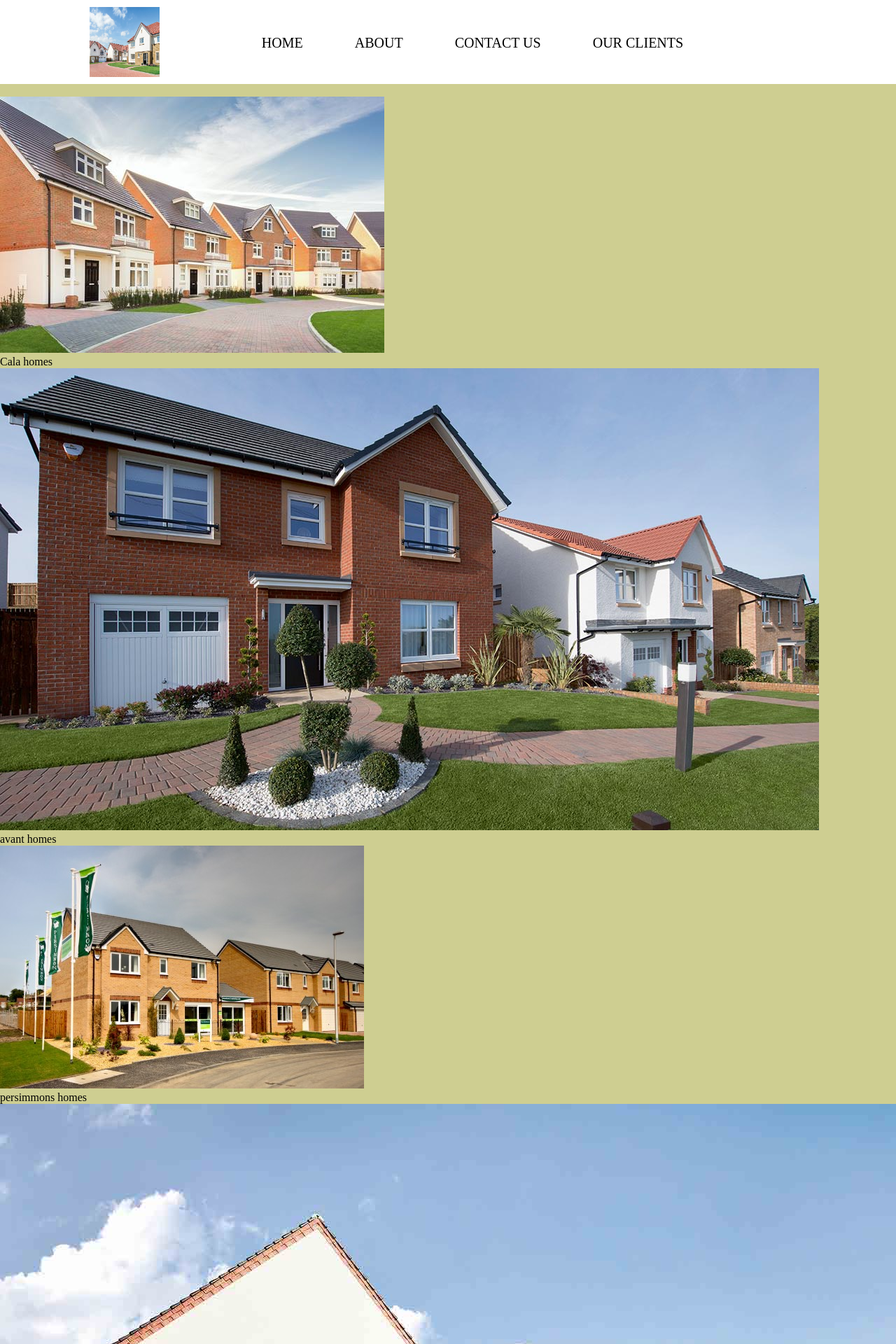
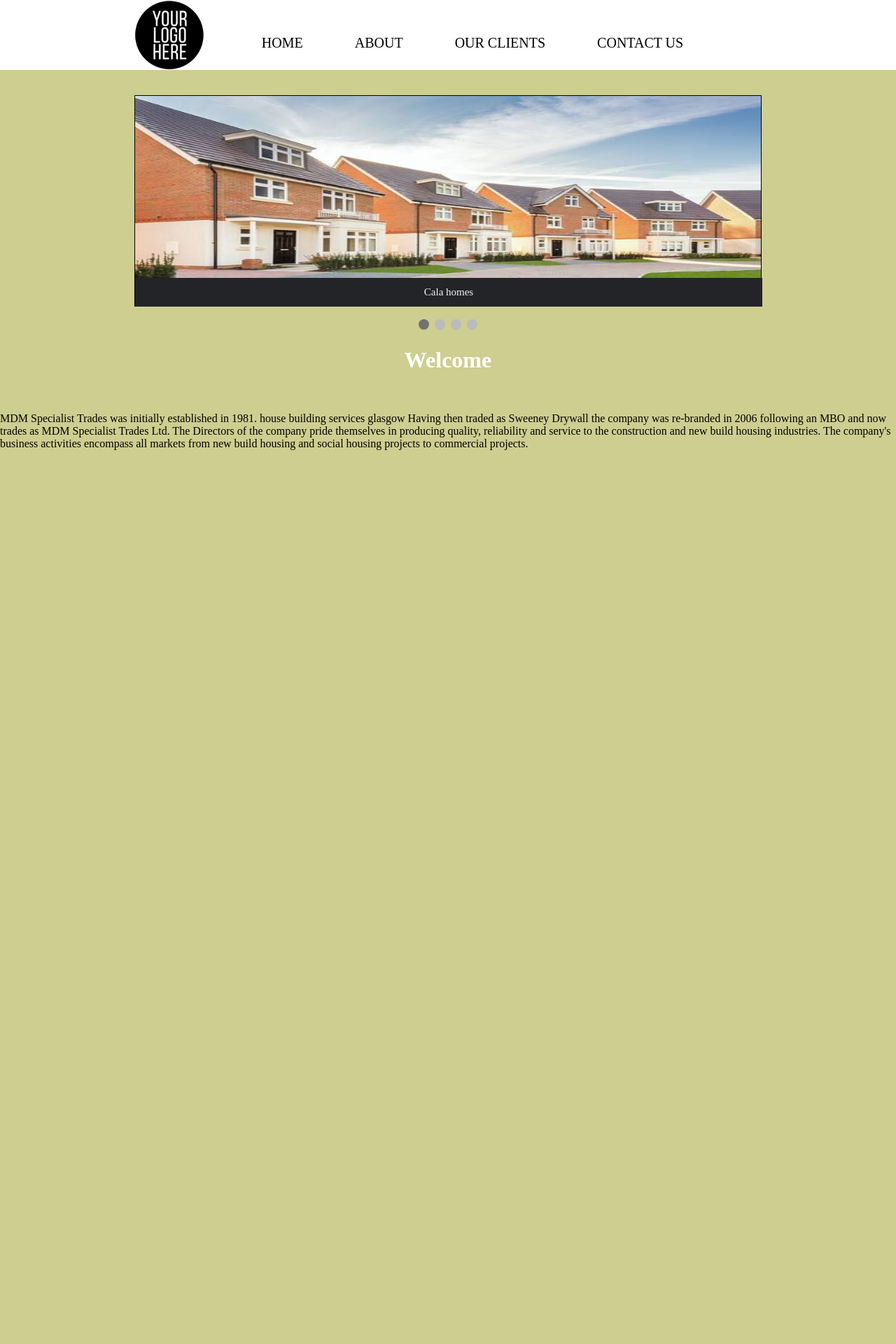
Before and after one commit to JackWatters/mdm_trades_project, a Django app: page / in a window 1280 px wide; the page is wider, and only the part inside the window is pictured. Shown: the top 1920 px of that part at 70% size. After the commit the page ends 643 px from the top of that part, so only its background shows below. Run offline with Django 3.2, Linux system fonts and the light colour scheme.

Commit message:
slideshow

```diff
--- a/mdm_trades_project/urls.py
+++ b/mdm_trades_project/urls.py
@@ -19,11 +19,11 @@ Including another URLconf
     1. Import the include() function: from django.conf.urls import url, include
     2. Add a URL to urlpatterns:  url(r'^blog/', include('blog.urls'))
 """
-from django.conf.urls import url
+from django.conf.urls import include, url
 from django.contrib import admin
 
 urlpatterns = [
     url(r'^$', views.home, name='home'),
     url(r'^trades/', include('trades.urls')),
-    url(r'^admin/', admin.site.urls),
+    url(r'^admin/', include(admin.site.urls)),
 ]
--- a/static/trades/style.css
+++ b/static/trades/style.css
@@ -1,5 +1,5 @@
 .container {
-    width: 80%;
+    width: 70%;
     margin: 0 auto;
 }
 
@@ -17,7 +17,7 @@ header::after {
 
 nav {
     position: absolute;
-    left: 0px;
+    left:0px;
     height: 40px;
     width: 100%;
     text-align: center;
@@ -26,8 +26,8 @@ nav {
 
 
 .logo {
-    padding: 10px 0;
     float: left;
+    left: 30px;
     height: 100px;
     width: 100px;
 }
@@ -77,6 +77,60 @@ nav a:hover::after {
 
 
 body {
+    font-family: "Times New Roman", Times, serif;
     margin: 0;
     background-color: #cece91;
 }
+
+.slideShow {
+    width: 70%;
+    position: relative;
+    margin: auto;
+}
+
+.mySlides {
+    display: none;
+    height: 300px;
+    border: solid 1px black;
+
+}
+
+.caption {
+    color: #f2f2f2;
+    font-size: 15px;
+    padding-top: 12px;
+    padding-bottom: 12px;
+    position: absolute;
+    bottom: 0;
+    width: 100%;
+    text-align: center;
+    background-color: #222428;
+}
+
+.numbertext {
+    color: #f2f2f2;
+    font-size: 12px;
+    padding: 8px 12px;
+    position: absolute;
+    top: 0;
+}
+
+.dot {
+    cursor: pointer;
+    height: 15px;
+    width: 15px;
+    margin: 0 2px;
+    background-color: #bbb;
+    border-radius: 50%;
+    display: inline-block;
+    transition: background-color .6s ease;
+}
+
+.active,.dot:hover {
+    background-color: #717171;
+}
+
+h1 {
+    color: white;
+    text-align: center;
+}
--- a/templates/trades/base.html
+++ b/templates/trades/base.html
@@ -2,6 +2,8 @@
 {% load staticfiles %}
 <html>
     <head lang="en">
+        {% block script_block %} {% endblock %}
+
         <link rel="stylesheet" type="text/css" href="{% static 'trades/style.css' %}">
         <meta charset="UTF-8" />
         <title> {% block title_block %}  {% endblock %} </title>
@@ -9,19 +11,20 @@
     <body>
         <header>
             <div class = "container">
-                <img src="{% static 'images/cala-homes.jpg' %}" alt="logo" class="logo">
+                <img src="{% static 'images/logo.png' %}" alt="logo" class="logo">
                 <nav>
                     <ul>
                         <li> <a href='/trades/'>Home</a> </li>
                         <li> <a href='/trades/about/'>About</a> </li>
+                        <li> <a href='/trades/our_clients/'>Our clients </a> </li>
                         <li> <a href='/trades/contact_us/'>Contact us</a> </li>
-                        <li> <a href='/trades/our_clients/'>Our clients </a> </li>
                     </ul>
                 </nav>
             </div>
         </header>
 
         <br/>
+        <br/>
 
 
         {% block body_block %}  {% endblock %}
--- a/templates/trades/home.html
+++ b/templates/trades/home.html
@@ -1,44 +1,63 @@
 {% extends 'trades/base.html' %}
 {% load staticfiles %}
-<script src = " { % static 'trades/slides.js' % }"> </script>
+
+{% block script_block %} <script src="{% static 'trades/slides.js' %}"> </script> {% endblock %}
+
 
 {% block title_block %} Home {% endblock %}
 
 {% block body_block %}
 
-<div class = "Slideshow">
+<div class="slideShow">
+
+  <div class="mySlides fade">
+      <img  src="{% static 'images/cala.jpg' %}" style='width: 100%;' height="300px" alt="cala homes"/>
+      <div class="caption">Cala homes</div>
+  </div>
+
+  <div class="mySlides fade">
+      <img  src="{% static 'images/persimmons.jpg' %}" style='width: 100%;' height="300px" alt="persimmons homes"/>
+      <div class="caption">Persimmons homes</div>
+  </div>
+
+  <div class="mySlides fade">
+      <img  src="{% static 'images/avant.jpg' %}" style='width: 100%;' height="300px" alt="avant homes"/>
+      <div class="caption">Avant homes</div>
+  </div>
+
+  <div class="mySlides fade">
+      <img  src="{% static 'images/taylor-wimpey.jpg' %}" style='width: 100%;' height="300px" alt="taylor wimpey homes"/>
+      <div class="caption">Taylor Wimpey homes</div>
+  </div>
+
+    <!-- <a class="prev" onclick='plusSlides(-1)'>&#10094;</a>
+    <a class="next" onclick='plusSlides(1)'>&#10095;</a>
+    -->
+</div>
+<br/>
 
 
-    <div class="slide">
-        <img src="{% static 'images/cala.jpg' %}" alt="cala homes">
-        <div class = "caption"> Cala homes </div>
-    </div>
-
-
-    <div class="slide">
-        <img src="{% static 'images/avant.jpg' %}" alt="avant homes">
-        <div class = "caption"> avant homes </div>
-    </div>
-
-
-    <div class="slide">
-        <img src="{% static 'images/persimmons.jpg' %}" alt="persimmons homes">
-        <div class = "caption"> persimmons homes </div>
-    </div>
-
-
-    <div class="slide">
-        <img src="{% static 'images/taylor-wimpey.jpg' %}" alt="taylor wimpey homes">
-        <div class = "caption"> taylor wimpey homes </div>
-    </div>
-
-
-    <a class = "previous" onclick='moveSlides(-1)'> &#10094;</a>
-    <a class = "next" onclick='moveSlides(1)'> &#10095;</a>
+<div style='text-align: center;'>
+  <span class="dot" onclick='thisSlide(1)'></span>
+  <span class="dot" onclick='thisSlide(2)'></span>
+  <span class="dot" onclick='thisSlide(3)'></span>
+  <span class="dot" onclick='thisSlide(4)'></span>
+</div>
 
 </div>
 
 
+<h1> Welcome </h1>
+<br/>
+<p> MDM Specialist Trades was initially established in 1981.
+
+house building services glasgow
+Having then traded as Sweeney Drywall the company was re-branded in 2006 following an MBO and now trades as MDM Specialist Trades Ltd.
 
 
+The Directors of the company pride themselves in producing quality, reliability and service to the construction and new build housing industries.
+
+
+The company's business activities encompass all markets from new build housing and social housing projects to commercial projects. </p>
+
 {% endblock %}
```
Also changed, not shown: static/trades/slides.js (+51 -0 lines), static/images/logo.png, 4 other files.
